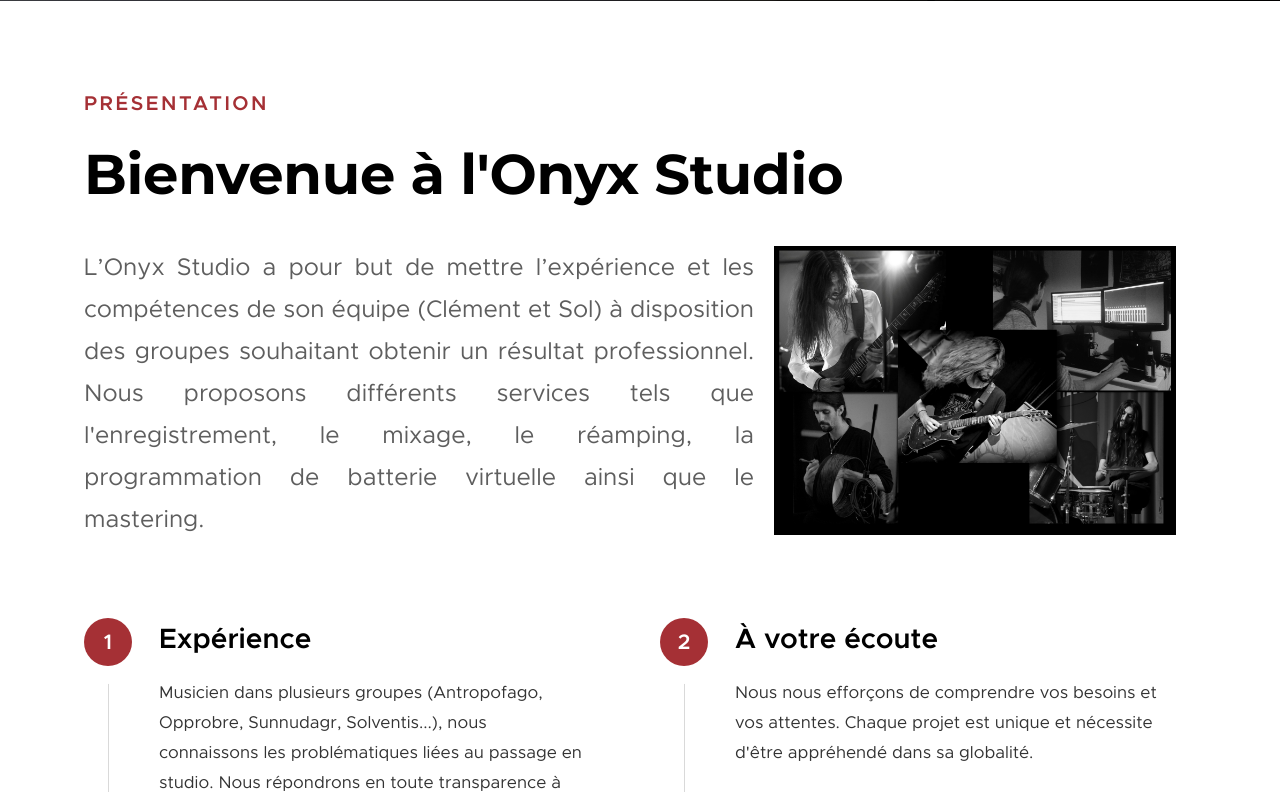
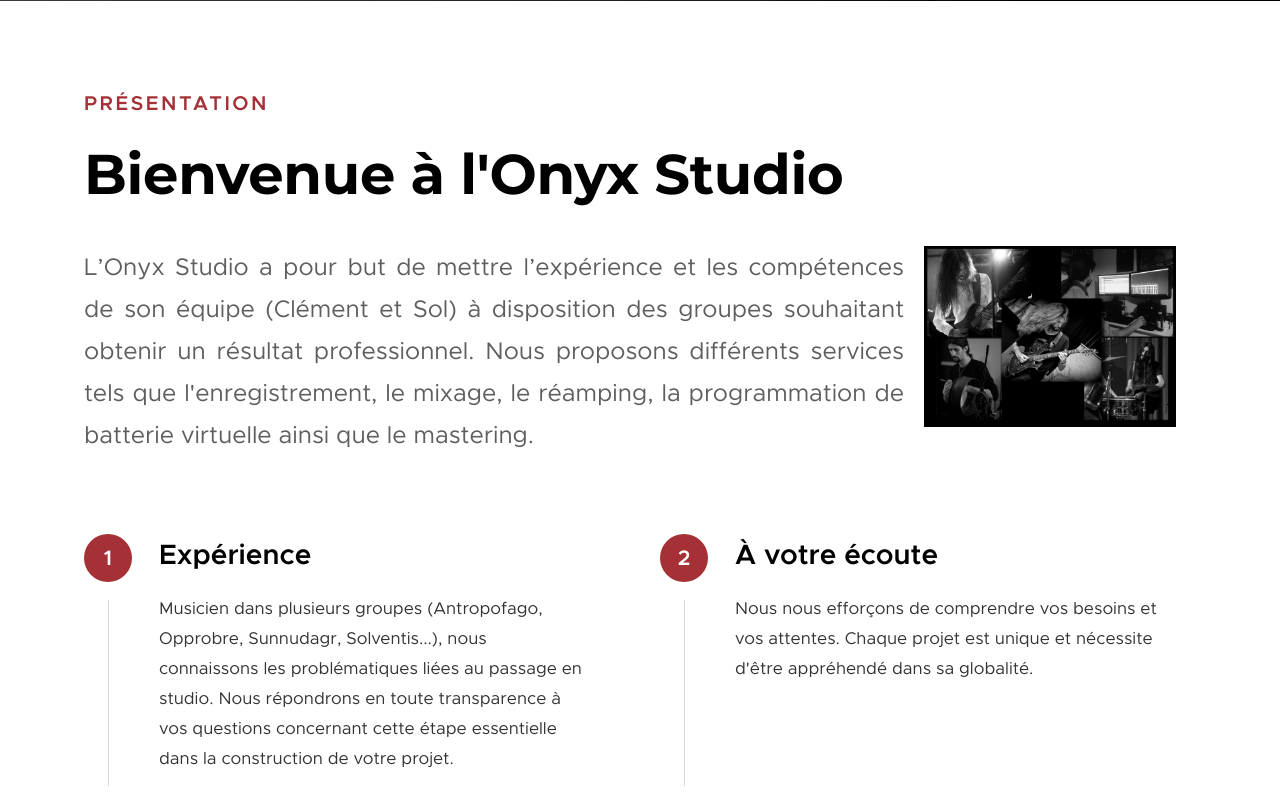
Before and after one commit to Clm-Roig/onyx-studio, a PHP site: page / in a window 1280 px wide. Shown: the part 799-1591 px from the top of the page. Run offline with PHP 8.4, Linux system fonts and the light colour scheme; some libraries are stand-ins or nearby versions; some web fonts are replaced.

Commit message:
Fix overflowing text first paragraph

```diff
--- a/css/main.css
+++ b/css/main.css
@@ -196,8 +196,7 @@ p.lead {
     text-align: justify;
     line-height: 1.75;
     margin-bottom: 3.6rem;
-    min-width: 400px;
-    flex: 5;
+    flex: 5 1 400px;
 }
 
 .presentation-img {
```
